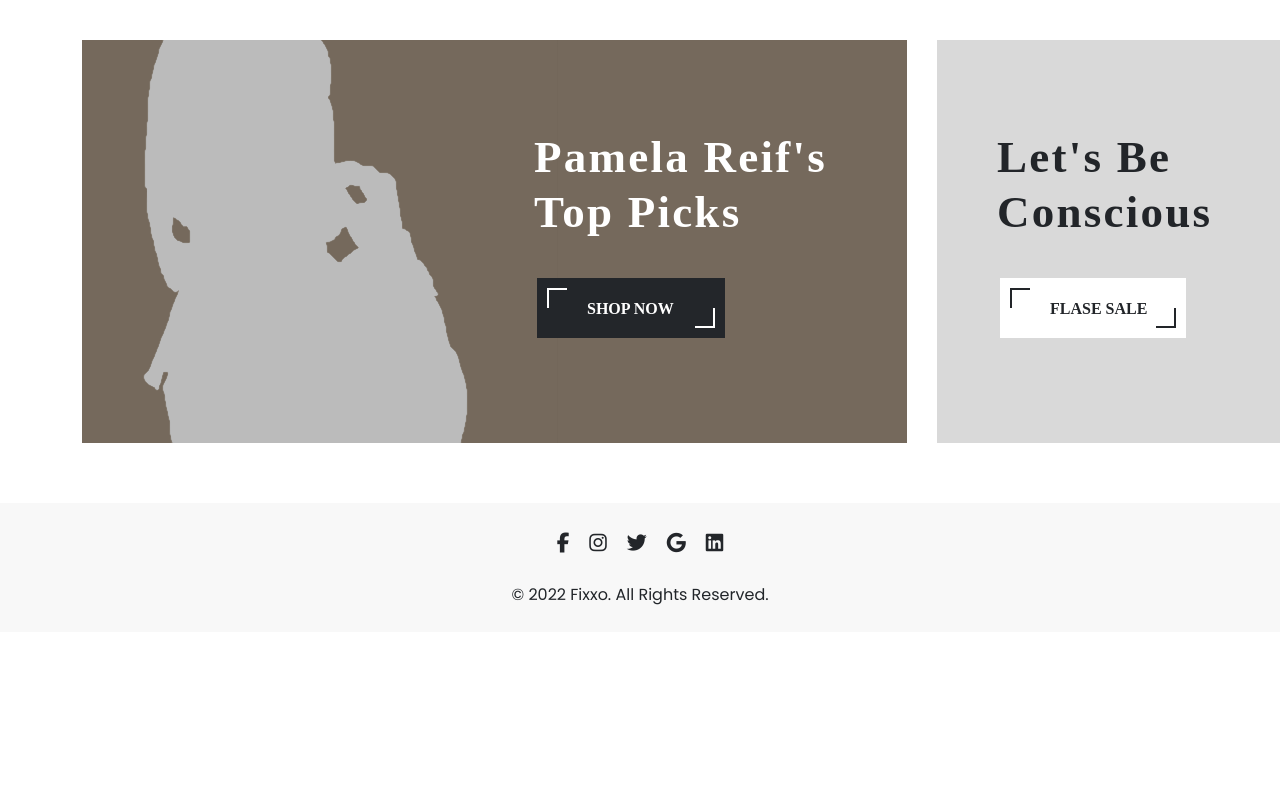
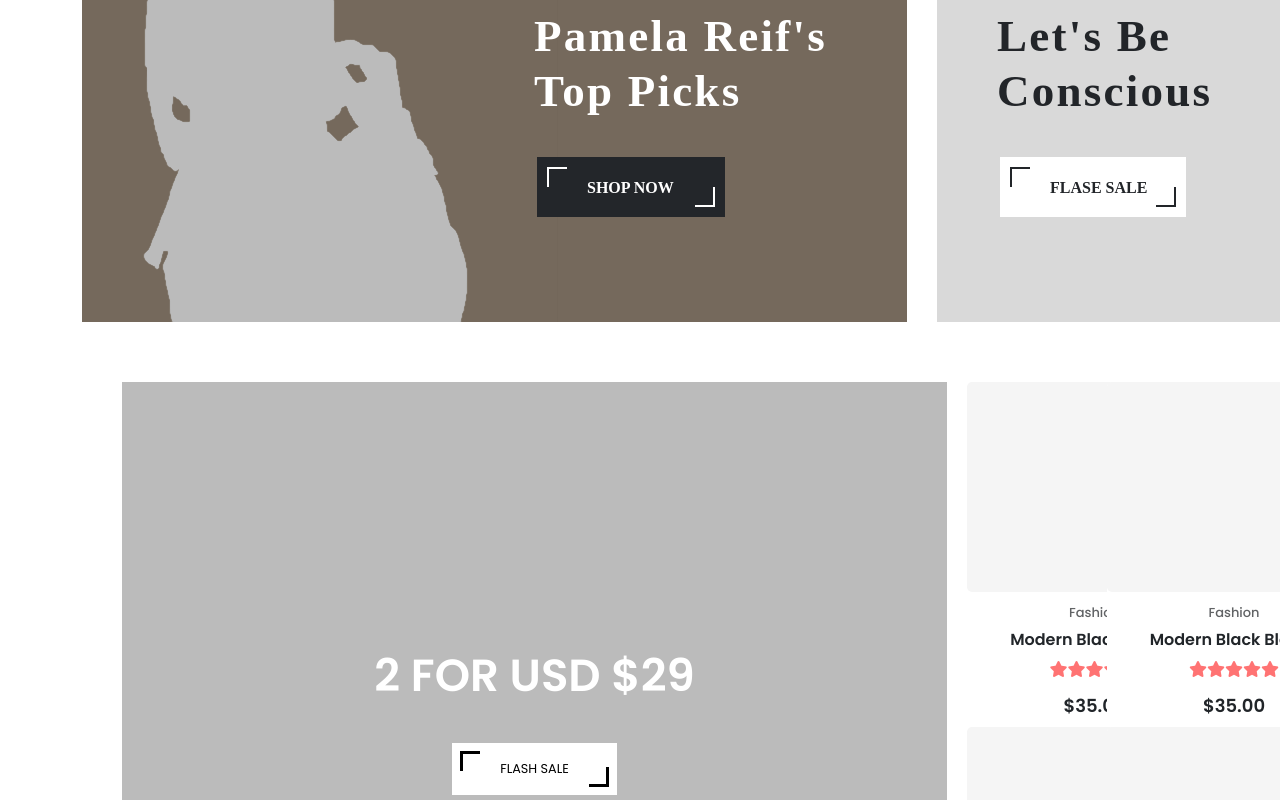
Before and after one commit to SebbeA/fixxo, a React (Create React App) app: page / in a window 1280 px wide. Shown: the part 2000-2800 px from the top of the page. Before the commit the page ends 2632 px from the top, so only its background shows below. Built offline with nearby package versions, Linux system fonts and the light colour scheme.

Commit message:
TopPickSection added, button fixed on ShowcaseSection, small changes on ProductGridSection

```diff
--- a/src/App.css
+++ b/src/App.css
@@ -13,4 +13,5 @@
 @import "../src/assets/css/sections/_ShowcaseSection.css";
 @import "../src/assets/css/sections/_ProductGridSection.css";
 @import "../src/assets/css/sections/_CollabSection.css";
+@import "../src/assets/css/sections/_TopPickSection.css";
 @import "../src/assets/css/sections/_FooterSection.css";
--- a/src/assets/css/sections/_ProductGridSection.css
+++ b/src/assets/css/sections/_ProductGridSection.css
@@ -3,9 +3,9 @@
 .product-grid {
     margin-bottom: 60px;
 }
-    .product-grid .container h1 {
+    .product-grid .container .title {
         text-align: center;
-        margin-top: 20px;
+        margin-bottom: 40px;
         font-size: 18px;
         font-weight: 700;
     }
@@ -15,7 +15,7 @@
         display: flex;
         flex-direction: column;
         align-items: center;
-        margin: 0.8rem;
+        /* margin: 0.8rem; */
         margin-left: auto;
         margin-right: auto;
         width: 255px;
@@ -71,22 +71,28 @@
 
         .card .card-body {
             text-align: center;
+            padding: 3px 0 0 0;
+
         }
             .card .card-body .card-category {
                 font-size: 13px;
                 font-weight: 500;
                 color: var(--color-grey-4);
+                margin: 8px 0 0 0;
             }
             .card .card-body .card-title {
                 font-size: 16px;
                 font-weight: 600;
+                margin: 8px 0 0 0;
             }
             .card .card-body .card-rating {
                 color: var(--color-theme);
+                margin: 8px 0 0 0;
             }
             .card .card-body .card-price {
                 font-size: 18px;
                 font-weight: 600;
+                margin: 10px 0 0 0;
             }
 
 @media (min-width: 1200px) {
--- a/src/assets/css/sections/_ShowcaseSection.css
+++ b/src/assets/css/sections/_ShowcaseSection.css
@@ -23,7 +23,11 @@
             margin-bottom: 35px;
             font-size: 20px;
         }
-        .showcase .showcase-body .button-theme {
-            margin: 20px;
-            /* fixa button vid senare tillfälle */
-        }
+            .showcase .showcase-body .button-theme {
+                background-color: var(--color-theme);
+                color: var(--color-white);
+            }
+                .showcase .showcase-body .button-theme:hover {
+                    background-color: var(--color-dark);
+                    color: var(--color-white);
+                }
--- /dev/null
+++ b/src/assets/css/sections/_TopPickSection.css
@@ -0,0 +1,37 @@
+.top-grid .container {
+    display: grid;
+    grid-template-columns: 1fr 1fr;
+    gap: 20px;
+    width: 1430px;
+    margin-left: 110px;
+    margin-bottom: 60px;
+}
+
+.flashsale {
+    background-color: var(--color-grey-2);
+    display: flex;
+    flex-direction: column;
+    align-items: center;
+    justify-content: center;
+    height: 680px;
+    width: 825px;
+    position: relative;
+}
+    .flashsale .flashsale-body {
+        width: 50%;
+        text-align: center;
+    }
+        .flashsale .flashsale-body .flashsale-title {
+            font-size: 45px;
+            font-weight: 600;
+            color: var(--color-white);
+            margin-bottom: 40px;
+        }
+    .flashsale .flashsale-body .button-theme-white {
+        background-color: var(--color-white);
+        color: black;
+    }
+        .flashsale .flashsale-body .button-theme-white:hover {
+            background-color: var(--color-theme);
+            color: black;
+        }
--- a/src/sections/ProductGridSection.js
+++ b/src/sections/ProductGridSection.js
@@ -6,7 +6,7 @@
   return (
     <section className="product-grid">
         <div className="container">
-          <h1>{title}</h1>
+          <h1 className="title">{title}</h1>
             <div className="row row-cols-1 row-cols-md-2 row-cols-lg-3 row-cols-xl-4 g-4">
                 {
                   products.map(product => <ProductCard key={product.id} product={product} />)
--- a/src/sections/ShowcaseSection.js
+++ b/src/sections/ShowcaseSection.js
@@ -10,7 +10,7 @@
             <h1>Sale Up</h1>
             <h1>To 50% Off</h1>
             <p>Online shopping free home delivery over $100</p>
-            <button className="button-theme"></button>
+            <button className="button-theme">SHOP NOW</button>
         </div>
         <img src={images2} className="img-right" alt="showcase-img-2"/>
     </section>
--- /dev/null
+++ b/src/sections/TopPickSection.js
@@ -0,0 +1,25 @@
+import React from 'react'
+import ProductCard from '../components/ProductCard'
+
+const TopPickSection = ({title, products}) => {
+  return (
+    <section className="top-grid">
+        <div className="container">
+          {/* <h1>{title}</h1> */}
+          <div className="flashsale">
+            <div className="flashsale-body">
+              <h1 className="flashsale-title">2 FOR USD $29</h1>
+              <button className="button-theme-white">FLASH SALE</button>
+            </div>
+          </div>
+          <div className="row row-cols-1 row-cols-md-2 g-2" id="card">
+              {
+                products.map(product => <ProductCard key={product.id} product={product} />)
+              }
+          </div>
+        </div>
+    </section>
+  )
+}
+
+export default TopPickSection
--- a/src/views/HomeView.js
+++ b/src/views/HomeView.js
@@ -4,6 +4,8 @@
 import ProductGridSection from '../sections/ProductGridSection'
 import ShowcaseSection from '../sections/ShowcaseSection'
 import CollabSection from '../sections/CollabSection'
+import TopPickSection from '../sections/TopPickSection'
+
 
 const HomeView = () => {
 
@@ -18,6 +20,13 @@
     { id: 8, name: "Modern Black Blouse", category: "Fashion", price: "$35.00", rating: 5}
   ])
 
+  const [topproducts, setTopProducts] = useState([
+    { id: 1, name: "Modern Black Blouse", category: "Fashion", price: "$35.00", rating: 5},
+    { id: 2, name: "Modern Black Blouse", category: "Fashion", price: "$35.00", rating: 5},
+    { id: 3, name: "Modern Black Blouse", category: "Fashion", price: "$35.00", rating: 5},
+    { id: 4, name: "Modern Black Blouse", category: "Fashion", price: "$35.00", rating: 5}
+  ])
+
   return (
     <>
       <header>
@@ -26,6 +35,7 @@
       </header>
       <ProductGridSection title="Featured Products" products={products} />
       <CollabSection />
+      <TopPickSection title="Flash Sale Products" products={topproducts} />
       <FooterSection />
     </>
   )
```
